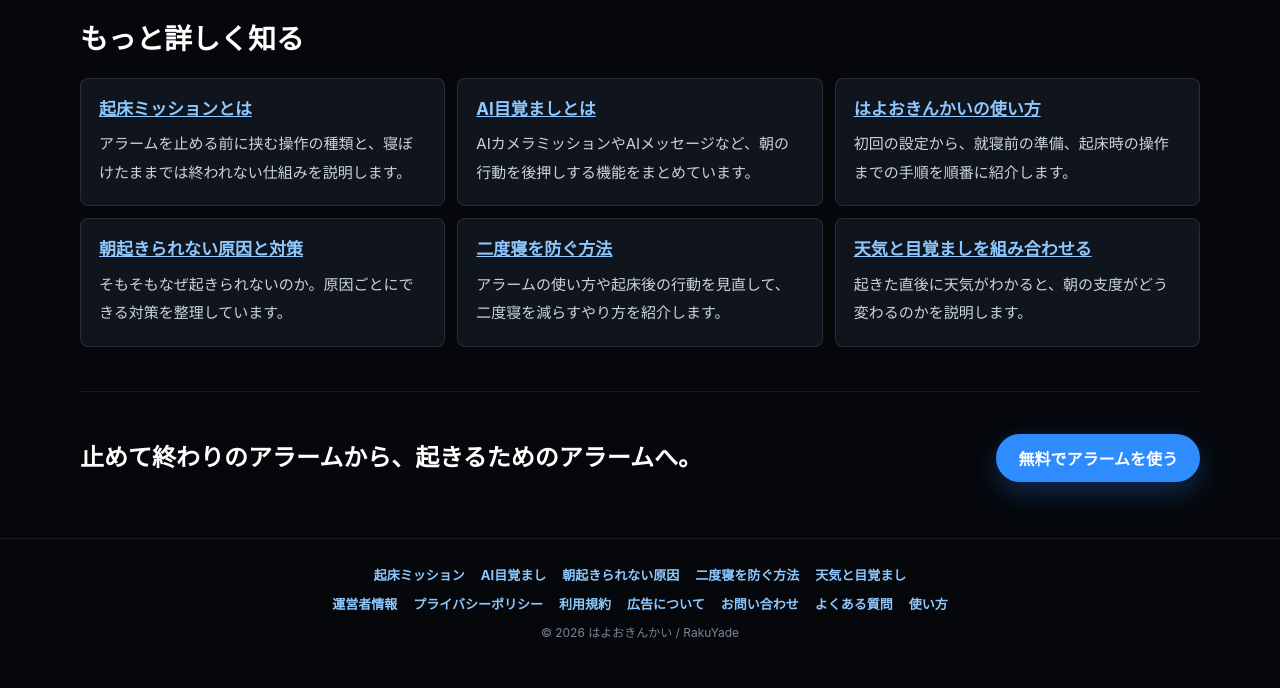
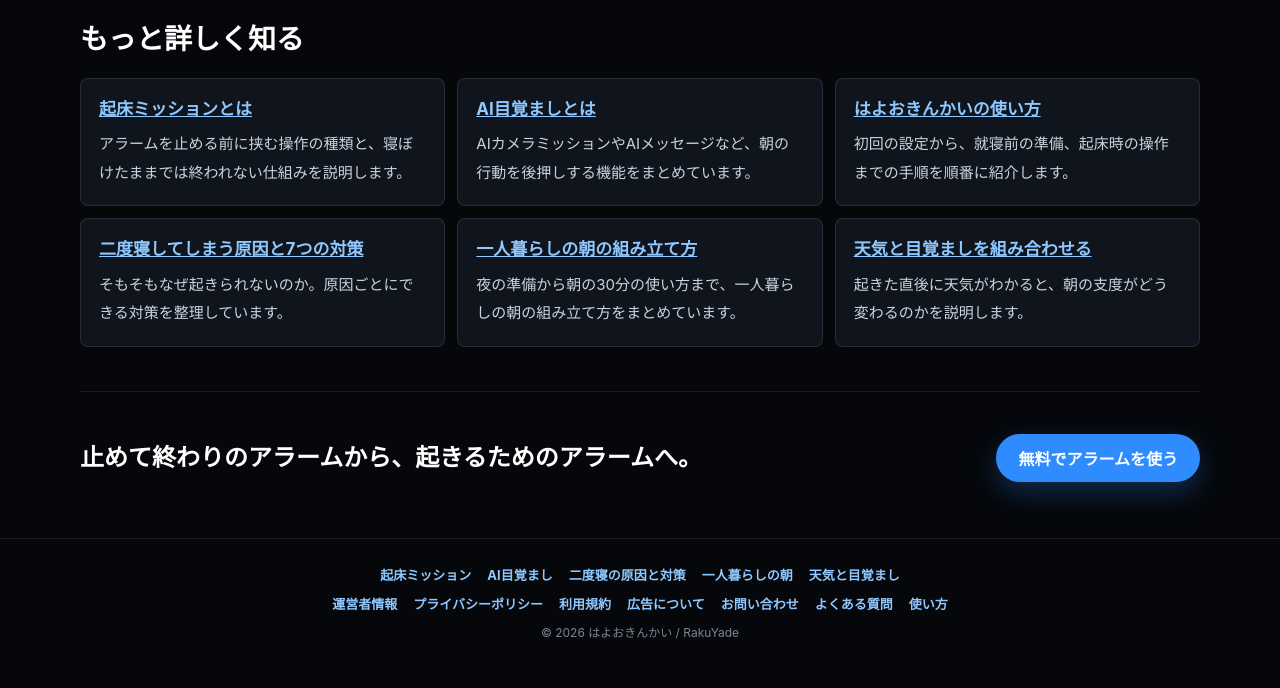
Before and after one commit to u-shin16/mezamashi-app, a Flask app: page / in a window 1280 px wide. Shown: the part 4056-4744 px from the top of the page. Run offline with Flask 3, Linux system fonts and the light colour scheme.

Commit message:
重複していたブログ記事2本をwebtool-labs.comの記事へ301で統合し、天気記事をnoindexにする
- /blog/cannot-wake-up と /blog/prevent-oversleeping を webtool-labs.com/blog/nidone-taisaku/ へ301
  （どちらも700字程度でテーマがwebtool-labs側の記事と重複し、クロール済み-インデックス未登録のままだった）
- /blog/weather-alarm は転送先がないため noindex, follow にして機能説明として残す
- sitemap.xml から記事3本を除外（14→11URL）
- サイト内のリンクを webtool-labs.com の記事へ差し替え

Co-Authored-By: Claude Opus 5 <noreply@anthropic.com>

```diff
--- a/app.py
+++ b/app.py
@@ -1,4 +1,4 @@
-from flask import Flask, Response, jsonify, make_response, render_template, request, send_from_directory
+from flask import Flask, Response, jsonify, make_response, redirect, render_template, request, send_from_directory
 import base64
 import numpy as np
 import cv2
@@ -224,9 +224,6 @@ PUBLIC_SITEMAP_PAGES = [
     {"path": "/mission-alarm", "template": "mission_alarm.html", "priority": "0.8"},
     {"path": "/faq", "template": "faq.html", "priority": "0.7"},
     {"path": "/how-to-use", "template": "how_to_use.html", "priority": "0.7"},
-    {"path": "/blog/cannot-wake-up", "template": "blog_cannot_wake_up.html", "priority": "0.7"},
-    {"path": "/blog/prevent-oversleeping", "template": "blog_prevent_oversleeping.html", "priority": "0.7"},
-    {"path": "/blog/weather-alarm", "template": "blog_weather_alarm.html", "priority": "0.7"},
     {"path": "/about", "template": "about.html", "priority": "0.5"},
     {"path": "/privacy", "template": "privacy.html", "priority": "0.5"},
     {"path": "/terms", "template": "terms.html", "priority": "0.5"},
@@ -339,13 +336,17 @@ def faq():
 def how_to_use():
     return render_template("how_to_use.html")
 
+# 二度寝・起床の解説記事は webtool-labs.com/blog/ に一本化したため、301で転送する
+# （旧記事は内容が薄く、テーマも重複していたためインデックスされていなかった）
+NIDONE_ARTICLE_URL = "https://webtool-labs.com/blog/nidone-taisaku/"
+
 @app.route("/blog/cannot-wake-up")
 def blog_cannot_wake_up():
-    return render_template("blog_cannot_wake_up.html")
+    return redirect(NIDONE_ARTICLE_URL, code=301)
 
 @app.route("/blog/prevent-oversleeping")
 def blog_prevent_oversleeping():
-    return render_template("blog_prevent_oversleeping.html")
+    return redirect(NIDONE_ARTICLE_URL, code=301)
 
 @app.route("/blog/weather-alarm")
 def blog_weather_alarm():
--- a/templates/blog_weather_alarm.html
+++ b/templates/blog_weather_alarm.html
@@ -2,6 +2,8 @@
 {% block title %}天気と目覚ましを組み合わせるメリット｜はよおきんかい{% endblock %}
 {% block description %}天気情報と目覚ましを組み合わせることで、朝の準備をスムーズに始めやすくなります。はよおきんかいの天気機能の活用方法を紹介します。{% endblock %}
 {% block canonical %}https://hayo.webtool-labs.com/blog/weather-alarm{% endblock %}
+{# 機能の補足説明ページのため検索対象からは外す（リンクはたどらせる） #}
+{% block robots %}noindex, follow{% endblock %}
 {% block og_url %}https://hayo.webtool-labs.com/blog/weather-alarm{% endblock %}
 {% block content %}
 <div class="seo-hero">
@@ -17,7 +19,7 @@
     <p>気温や降水確率が分かれば、服装や持ち物に迷う時間が減ります。「何を着よう」「傘はいるかな」と考える手間が省ければ、朝の貴重な時間を有効に使えます。準備がスムーズだと、出かける前の気持ちにも余裕が生まれます。</p>
 
     <h2>起きた直後の行動につながる</h2>
-    <p>目覚まし直後に天気という「見るもの」があると、自然と意識がはっきりし、そのまま準備に移りやすくなります。これは二度寝を防ぐうえでも効果的です。詳しくは<a href="/blog/prevent-oversleeping">二度寝を防ぐ方法</a>をご覧ください。</p>
+    <p>目覚まし直後に天気という「見るもの」があると、自然と意識がはっきりし、そのまま準備に移りやすくなります。これは二度寝を防ぐうえでも効果的です。詳しくは<a href="https://webtool-labs.com/blog/nidone-taisaku/">二度寝してしまう原因と7つの対策</a>をご覧ください。</p>
 
     <h2>目覚ましと天気機能を組み合わせる意味</h2>
     <p>はよおきんかいは、アラームで起こすだけでなく、現在地の天気予報を確認できる機能を備えています。アラームを止めるための<a href="/mission-alarm">ミッション</a>で目を覚まし、そのまま天気を確認して準備を始める——この一連の流れが、朝のスタートをスムーズにします。</p>
--- a/templates/faq.html
+++ b/templates/faq.html
@@ -94,7 +94,7 @@
     <p>普通の目覚ましは音を止めれば終わりですが、はよおきんかいはアラームを止めるためにミッションのクリアが必要で、さらにAIメッセージや天気情報で起きたあとの行動を後押しします。</p>
 
     <h2>二度寝防止に役立ちますか？</h2>
-    <p>アラームを止める前に簡単なミッションをクリアする必要があるため、頭と体が起きやすく、止めてそのまま二度寝してしまう流れを防ぎやすくなります。<a href="/blog/prevent-oversleeping">二度寝を防ぐ方法</a>もあわせてどうぞ。</p>
+    <p>アラームを止める前に簡単なミッションをクリアする必要があるため、頭と体が起きやすく、止めてそのまま二度寝してしまう流れを防ぎやすくなります。<a href="https://webtool-labs.com/blog/nidone-taisaku/">二度寝してしまう原因と7つの対策</a>もあわせてどうぞ。</p>
 
     <h2>目覚ましミッションとは何ですか？</h2>
     <p>アラームを止める前に行う簡単な行動のことです。はよおきんかいでは、計算問題・シェイク・瞬間記憶・色当て・AIカメラなどのミッションをクリアするとアラームが止まります。詳しくは<a href="/mission-alarm">目覚ましミッションとは？</a>をご覧ください。</p>
--- a/templates/index.html
+++ b/templates/index.html
@@ -709,8 +709,8 @@
                     <a href="/ai-alarm">AI目覚ましとは？</a>
                     <a href="/mission-alarm">目覚ましミッションとは？</a>
                     <a href="/faq">よくある質問</a>
-                    <a href="/blog/cannot-wake-up">朝起きられない原因と対策</a>
-                    <a href="/blog/prevent-oversleeping">二度寝を防ぐ方法</a>
+                    <a href="https://webtool-labs.com/blog/nidone-taisaku/">二度寝してしまう原因と7つの対策</a>
+                    <a href="https://webtool-labs.com/blog/hitorigurashi-asa/">一人暮らしの朝の組み立て方</a>
                     <a href="/blog/weather-alarm">天気と目覚ましを組み合わせるメリット</a>
                 </nav>
             </div>
--- a/templates/landing.html
+++ b/templates/landing.html
@@ -350,12 +350,12 @@
                     <p>初回の設定から、就寝前の準備、起床時の操作までの手順を順番に紹介します。</p>
                 </div>
                 <div class="landing-card">
-                    <h3><a href="/blog/cannot-wake-up">朝起きられない原因と対策</a></h3>
+                    <h3><a href="https://webtool-labs.com/blog/nidone-taisaku/">二度寝してしまう原因と7つの対策</a></h3>
                     <p>そもそもなぜ起きられないのか。原因ごとにできる対策を整理しています。</p>
                 </div>
                 <div class="landing-card">
-                    <h3><a href="/blog/prevent-oversleeping">二度寝を防ぐ方法</a></h3>
-                    <p>アラームの使い方や起床後の行動を見直して、二度寝を減らすやり方を紹介します。</p>
+                    <h3><a href="https://webtool-labs.com/blog/hitorigurashi-asa/">一人暮らしの朝の組み立て方</a></h3>
+                    <p>夜の準備から朝の30分の使い方まで、一人暮らしの朝の組み立て方をまとめています。</p>
                 </div>
                 <div class="landing-card">
                     <h3><a href="/blog/weather-alarm">天気と目覚ましを組み合わせる</a></h3>
@@ -374,8 +374,8 @@
         <nav aria-label="コンテンツ">
             <a href="/mission-alarm">起床ミッション</a>
             <a href="/ai-alarm">AI目覚まし</a>
-            <a href="/blog/cannot-wake-up">朝起きられない原因</a>
-            <a href="/blog/prevent-oversleeping">二度寝を防ぐ方法</a>
+            <a href="https://webtool-labs.com/blog/nidone-taisaku/">二度寝の原因と対策</a>
+            <a href="https://webtool-labs.com/blog/hitorigurashi-asa/">一人暮らしの朝</a>
             <a href="/blog/weather-alarm">天気と目覚まし</a>
         </nav>
         <nav aria-label="サイト情報">
--- a/templates/mission_alarm.html
+++ b/templates/mission_alarm.html
@@ -29,6 +29,6 @@
     <p>難易度はEasy／Hardから選べるので、自分に合った強さで続けられます。</p>
 
     <h2>朝の行動につなげる</h2>
-    <p>ミッションで目を覚ましたあとは、AIメッセージや<a href="/blog/weather-alarm">天気予報</a>を確認することで、そのまま朝の準備に移りやすくなります。二度寝対策については<a href="/blog/prevent-oversleeping">二度寝を防ぐ方法</a>もあわせてご覧ください。</p>
+    <p>ミッションで目を覚ましたあとは、AIメッセージや<a href="/blog/weather-alarm">天気予報</a>を確認することで、そのまま朝の準備に移りやすくなります。二度寝対策については<a href="https://webtool-labs.com/blog/nidone-taisaku/">二度寝してしまう原因と7つの対策</a>もあわせてご覧ください。</p>
 </div>
 {% endblock %}
--- a/templates/seo_base.html
+++ b/templates/seo_base.html
@@ -6,7 +6,7 @@
     <title>{% block title %}はよおきんかい｜AI目覚ましアプリ{% endblock %}</title>
     <meta name="description" content="{% block description %}朝が苦手な人向けのAI目覚ましWebアプリ「はよおきんかい」。{% endblock %}">
     <link rel="canonical" href="{% block canonical %}https://hayo.webtool-labs.com/{% endblock %}">
-    <meta name="robots" content="index, follow">
+    <meta name="robots" content="{% block robots %}index, follow{% endblock %}">
     <meta name="theme-color" content="#ddeef9">
 
     <!-- OGP -->
@@ -61,8 +61,8 @@
                 <li><a href="/mission-alarm">目覚ましミッションとは？</a></li>
                 <li><a href="/how-to-use">使い方</a></li>
                 <li><a href="/faq">よくある質問</a></li>
-                <li><a href="/blog/cannot-wake-up">朝起きられない原因と対策</a></li>
-                <li><a href="/blog/prevent-oversleeping">二度寝を防ぐ方法</a></li>
+                <li><a href="https://webtool-labs.com/blog/nidone-taisaku/">二度寝してしまう原因と7つの対策</a></li>
+                <li><a href="https://webtool-labs.com/blog/hitorigurashi-asa/">一人暮らしの朝の組み立て方</a></li>
                 <li><a href="/blog/weather-alarm">天気と目覚ましを組み合わせるメリット</a></li>
             </ul>
         </nav>
```
